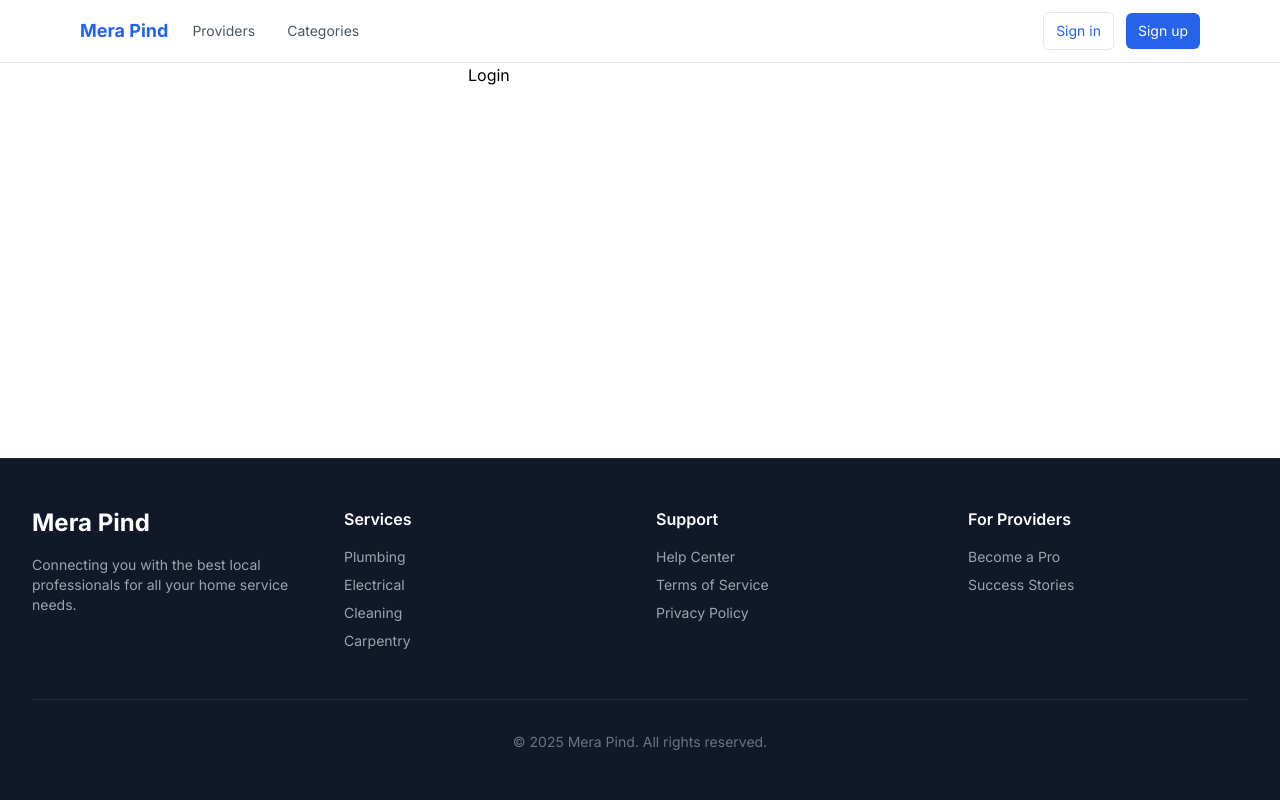
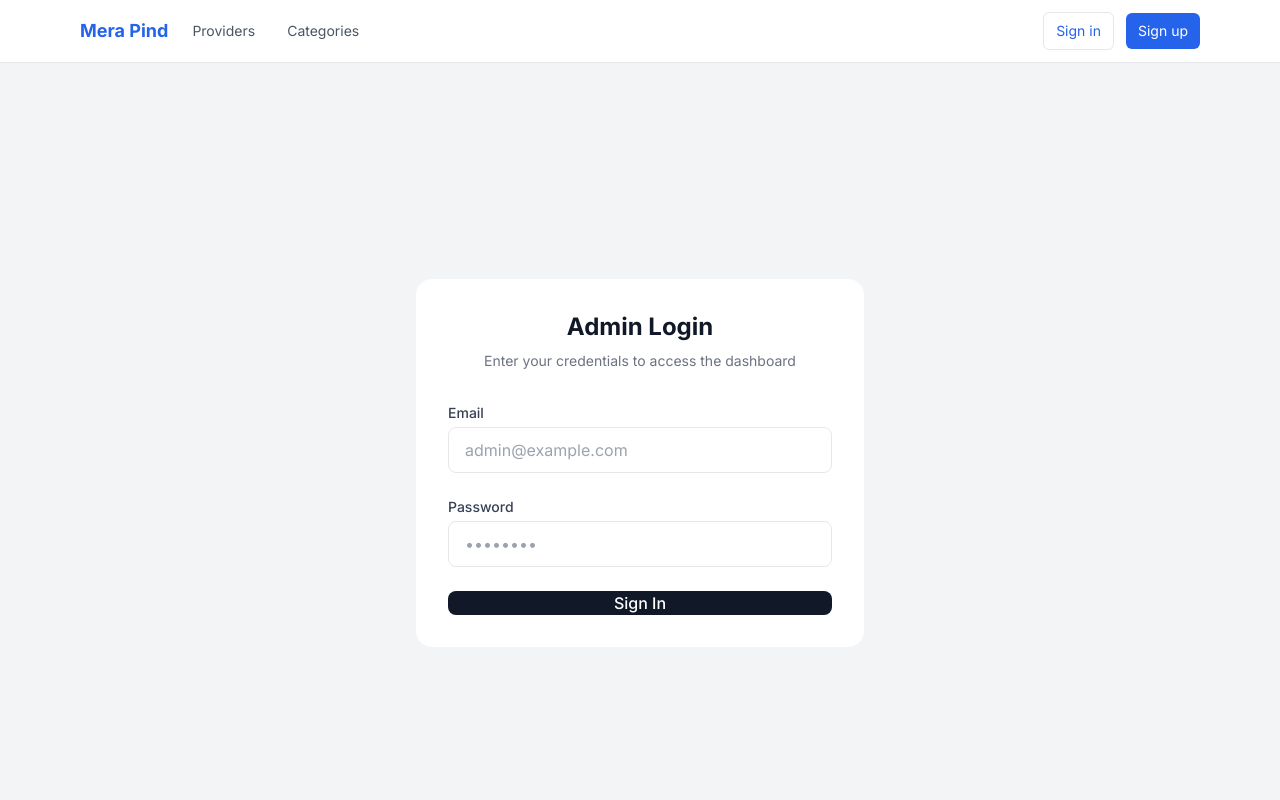
Before and after one commit to Jdjohar/merapind, a Next.js app in the folder localprovider/: page /admin/login in a window 1280 px wide. Shown: the top 800 px of the page. Built offline with nearby package versions, Linux system fonts and the light colour scheme.

Commit message:
new admin

```diff
--- a/localprovider/app/admin/(auth)/login/page.tsx
+++ b/localprovider/app/admin/(auth)/login/page.tsx
@@ -7,9 +7,11 @@
   const router = useRouter();
   const [email, setEmail] = useState('');
   const [password, setPassword] = useState('');
+  const [loading, setLoading] = useState(false);
 
   async function submit(e: React.FormEvent) {
     e.preventDefault();
+    setLoading(true);
 
     const res = await fetch(
       `${process.env.NEXT_PUBLIC_API_BASE_URL}/api/admin/auth/login`,
@@ -20,24 +22,74 @@
       }
     );
 
+    setLoading(false);
+
     if (!res.ok) {
       alert('Invalid credentials');
       return;
     }
 
     const data = await res.json();
-
-    // 🔥 STORE TOKEN
     localStorage.setItem('admin_token', data.accessToken);
-
     router.push('/admin/dashboard');
   }
 
   return (
-    <form onSubmit={submit}>
-      <input value={email} onChange={e => setEmail(e.target.value)} />
-      <input type="password" value={password} onChange={e => setPassword(e.target.value)} />
-      <button type="submit">Login</button>
-    </form>
+    <div className="min-h-screen flex items-center justify-center bg-gray-100 px-4">
+      <div className="w-full max-w-md bg-white rounded-2xl shadow-xl p-8">
+
+        <h1 className="text-2xl font-bold text-gray-900 text-center mb-2">
+          Admin Login
+        </h1>
+        <p className="text-sm text-gray-500 text-center mb-8">
+          Enter your credentials to access the dashboard
+        </p>
+
+        <form onSubmit={submit} className="space-y-6">
+
+          <div>
+            <label className="block text-sm font-medium text-gray-700 mb-1">
+              Email
+            </label>
+            <input
+              type="email"
+              value={email}
+              onChange={e => setEmail(e.target.value)}
+              placeholder="admin@example.com"
+              required
+              className="w-full rounded-lg border border-gray-300 px-4 py-2.5
+                         focus:outline-none focus:ring-2 focus:ring-gray-900
+                         focus:border-gray-900"
+            />
+          </div>
+
+          <div>
+            <label className="block text-sm font-medium text-gray-700 mb-1">
+              Password
+            </label>
+            <input
+              type="password"
+              value={password}
+              onChange={e => setPassword(e.target.value)}
+              placeholder="••••••••"
+              required
+              className="w-full rounded-lg border border-gray-300 px-4 py-2.5
+                         focus:outline-none focus:ring-2 focus:ring-gray-900
+                         focus:border-gray-900"
+            />
+          </div>
+
+          <button
+            type="submit"
+            disabled={loading}
+            className="w-full bg-gray-900 text-white py-3 rounded-lg
+                       font-medium hover:bg-gray-800 transition
+                       disabled:opacity-60 disabled:cursor-not-allowed"
+          >
+            {loading ? 'Signing in…' : 'Sign In'}
+          </button>
+        </form>
+      </div>
+    </div>
   );
 }
```
